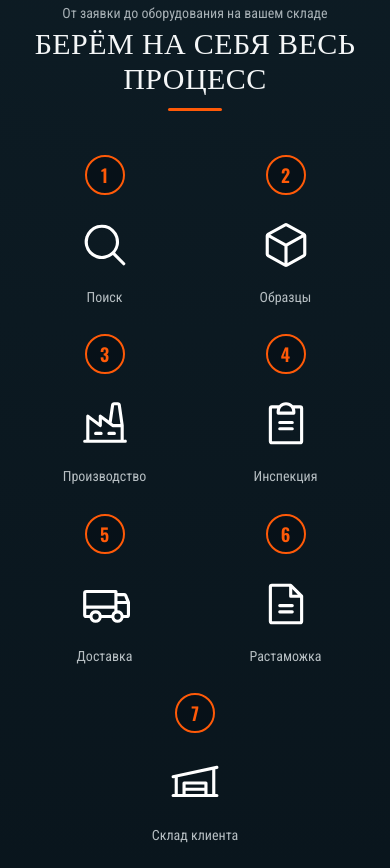
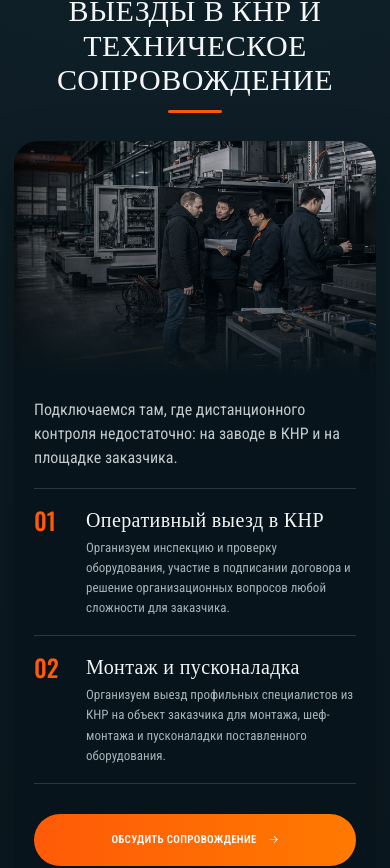
Before and after one commit to razilkik-ops/tav, a React (Vite) app: page / in a window 390 px wide. Shown: the part 3575-4443 px from the top of the page. Built offline with nearby package versions, Linux system fonts and the light colour scheme.

Commit message:
Add China technical support section

```diff
--- a/src/App.jsx
+++ b/src/App.jsx
@@ -574,6 +574,31 @@ export function App() {
 
       <GroupSection />
 
+      <section className="section china-support-section" id="china-support">
+        <SectionTitle eyebrow="Дополнительные возможности">ВЫЕЗДЫ В КНР И ТЕХНИЧЕСКОЕ СОПРОВОЖДЕНИЕ</SectionTitle>
+        <div className="china-support-card">
+          <img
+            className="china-support-photo"
+            src={asset('china-technical-support-v1.jpg')}
+            alt="Международная команда проводит инспекцию и пусконаладку промышленного оборудования на заводе в КНР"
+          />
+          <div className="china-support-copy">
+            <p className="china-support-lead">Подключаемся там, где дистанционного контроля недостаточно: на заводе в КНР и на площадке заказчика.</p>
+            <div className="china-support-points">
+              <article>
+                <b>01</b>
+                <div><h3>Оперативный выезд в КНР</h3><p>Организуем инспекцию и проверку оборудования, участие в подписании договора и решение организационных вопросов любой сложности для заказчика.</p></div>
+              </article>
+              <article>
+                <b>02</b>
+                <div><h3>Монтаж и пусконаладка</h3><p>Организуем выезд профильных специалистов из КНР на объект заказчика для монтажа, шеф-монтажа и пусконаладки поставленного оборудования.</p></div>
+              </article>
+            </div>
+            <button className="orange-button" onClick={() => setApplicationService('Выезд в КНР и техническое сопровождение')}>ОБСУДИТЬ СОПРОВОЖДЕНИЕ <ArrowRight /></button>
+          </div>
+        </div>
+      </section>
+
       <section className="section process-section" id="process">
         <SectionTitle eyebrow="От заявки до оборудования на вашем складе">БЕРЁМ НА СЕБЯ ВЕСЬ ПРОЦЕСС</SectionTitle>
         <div className="process-line">{process.map(([label, Icon], index) => <article key={label}><b>{index + 1}</b><Icon /><span>{label}</span></article>)}</div>
--- a/src/styles.css
+++ b/src/styles.css
@@ -328,3 +328,40 @@ button:focus-visible,a:focus-visible{outline:2px solid var(--orange);outline-off
 .chat-panel form button:disabled{cursor:not-allowed;opacity:.38}
 @keyframes chat-typing{0%,60%,100%{transform:translateY(0);opacity:.45}30%{transform:translateY(-4px);opacity:1}}
 @media(prefers-reduced-motion:reduce){.chat-messages .typing i{animation:none}}
+
+/* On-site support in China and commissioning at the customer's facility. */
+.china-support-section{width:min(1400px,calc(100% - 48px));padding-top:24px;padding-bottom:82px}
+.china-support-section .section-heading{max-width:900px;margin-inline:auto;margin-bottom:38px}
+.china-support-card{position:relative;isolation:isolate;min-height:520px;overflow:hidden;border-radius:30px;background:#07141b;box-shadow:0 24px 58px rgba(0,0,0,.3)}
+.china-support-card:after{content:'';position:absolute;z-index:-1;inset:0;background:linear-gradient(90deg,rgba(3,9,13,.99) 0%,rgba(3,9,13,.94) 34%,rgba(3,9,13,.76) 52%,rgba(3,9,13,.22) 78%,rgba(3,9,13,.08) 100%);pointer-events:none}
+.china-support-photo{position:absolute;z-index:-2;inset:0;width:100%;height:100%;object-fit:cover;object-position:center;filter:brightness(.82) saturate(.86)}
+.china-support-copy{position:relative;z-index:1;width:58%;padding:50px 56px 48px}
+.china-support-lead{max-width:650px;margin:0 0 25px;color:#c1c9cd;font-size:18px;line-height:1.55}
+.china-support-points{margin-bottom:30px}
+.china-support-points article{display:grid;grid-template-columns:54px 1fr;gap:17px;padding:20px 0;border-top:1px solid rgba(255,255,255,.15)}
+.china-support-points article:last-child{border-bottom:1px solid rgba(255,255,255,.15)}
+.china-support-points b{padding-top:2px;font-family:'Oswald';font-size:28px;font-weight:500;line-height:1;color:var(--orange)}
+.china-support-points h3{margin:0 0 8px;font-family:'Oswald';font-size:23px;font-weight:500;line-height:1.2;letter-spacing:.02em}
+.china-support-points p{max-width:640px;margin:0;color:#a7b1b6;font-size:14px;line-height:1.55}
+.china-support-copy>.orange-button{min-height:52px;padding-inline:25px}
+@media(max-width:900px){
+  .china-support-section{width:calc(100% - 40px);padding-bottom:68px}
+  .china-support-card{min-height:570px}
+  .china-support-card:after{background:linear-gradient(90deg,rgba(3,9,13,.99) 0%,rgba(3,9,13,.93) 45%,rgba(3,9,13,.54) 76%,rgba(3,9,13,.17) 100%)}
+  .china-support-photo{object-position:58% center}
+  .china-support-copy{width:70%;padding:43px 40px}
+}
+@media(max-width:560px){
+  .china-support-section{width:calc(100% - 28px);padding-top:12px;padding-bottom:58px}
+  .china-support-section .section-heading{margin-bottom:28px}
+  .china-support-card{min-height:0;padding-top:232px;border-radius:var(--radius-lg)}
+  .china-support-card:after{background:linear-gradient(180deg,rgba(3,9,13,.04) 0%,rgba(3,9,13,.22) 145px,#07141b 235px,#07141b 100%)}
+  .china-support-photo{height:245px;object-position:62% center;filter:brightness(.84) saturate(.86)}
+  .china-support-copy{width:100%;padding:25px 20px 24px}
+  .china-support-lead{font-size:16px;line-height:1.5;margin-bottom:18px}
+  .china-support-points article{grid-template-columns:42px 1fr;gap:10px;padding:17px 0}
+  .china-support-points b{font-size:24px}
+  .china-support-points h3{font-size:20px}
+  .china-support-points p{font-size:13px}
+  .china-support-copy>.orange-button{width:100%;padding-inline:16px;font-size:11px}
+}
```
Also changed, not shown: public/assets/china-technical-support-v1.jpg (added), 1 other file (tests, documents, lock files or other folders).
